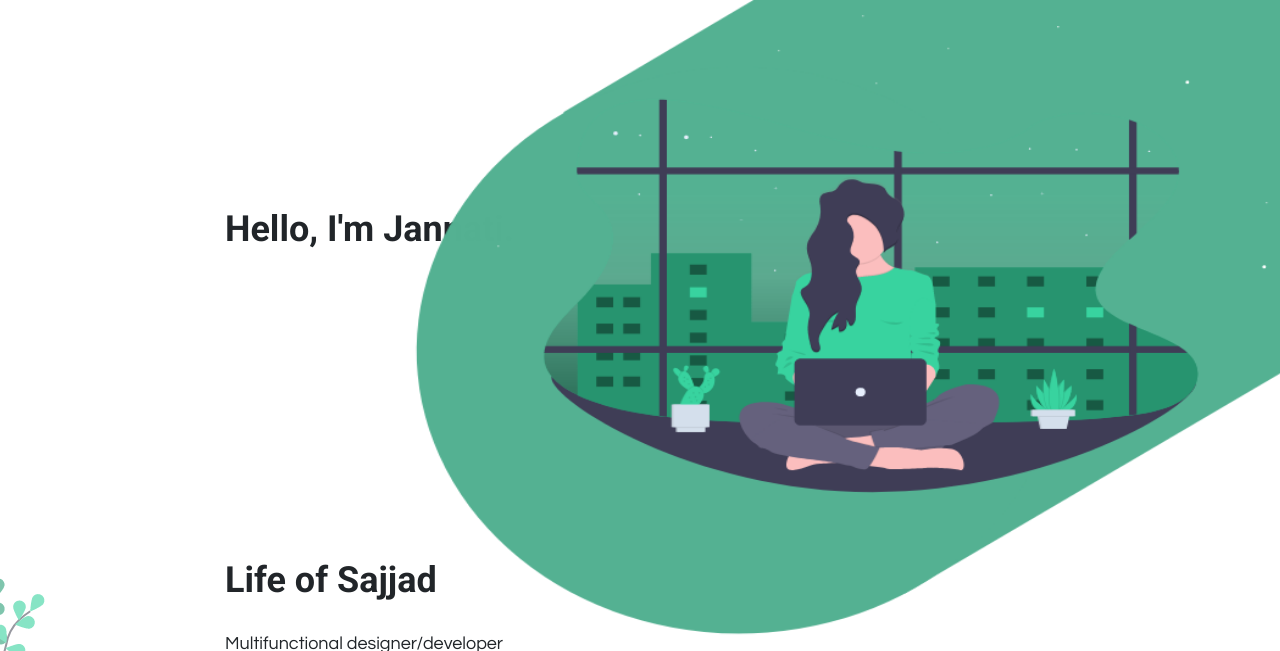
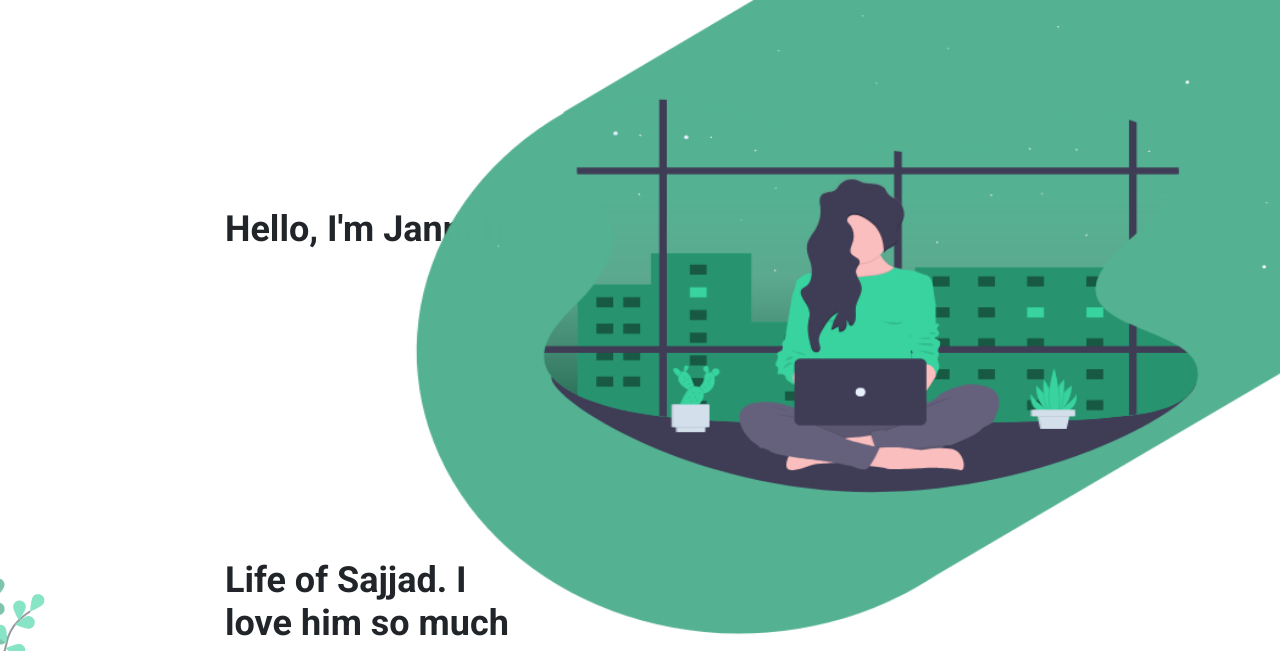
Before and after one commit to sajjadbhuiyan/Lisa-portfolio, a plain HTML site: page index.html in a window 1280 px wide. Shown: the part 92-743 px from the top of the page. Drawn offline with Linux system fonts and the light colour scheme.

Commit message:
Love Sajjad

```diff
--- a/index.html
+++ b/index.html
@@ -69,7 +69,7 @@
           <div class="col-12 col-xl-5 col-lg-5 col-md-12">
             <div class="ban_con">
               <h3 id="sajjad">Hello, I'm Jannati.</h3>
-              <h3 id="sajjad">Life of Sajjad</h3>
+              <h3 id="sajjad">Life of Sajjad. I love him so much</h3>
               <p>
                 Multifunctional designer/developer <br />
                 based in Bath — a traditionally <br />
```
